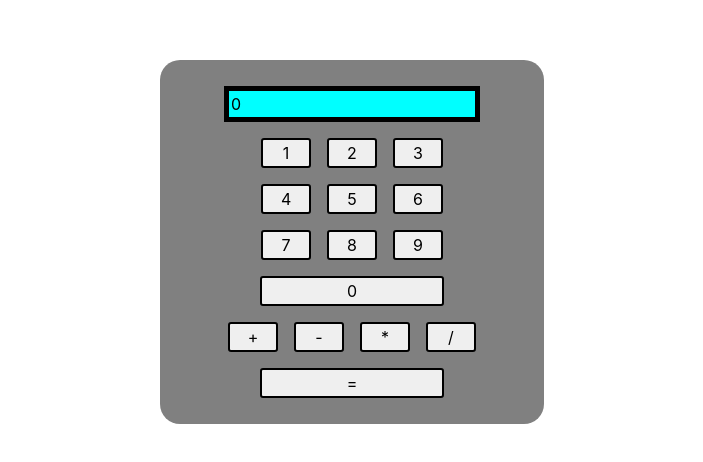
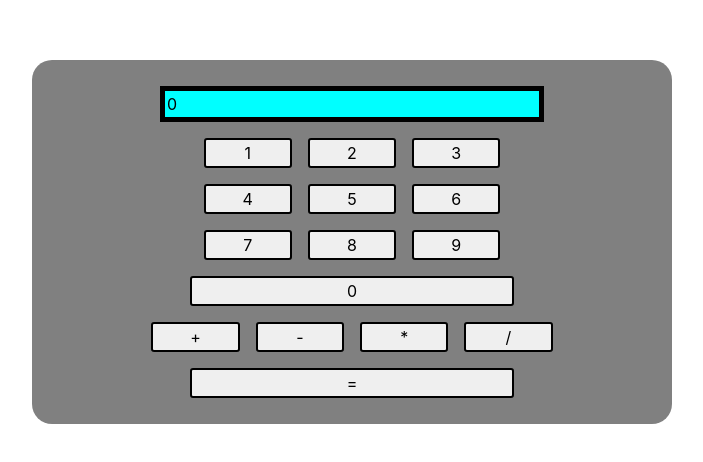
Before and after one commit to abishek239885/MiniCalculatorApp, a React (Create React App) app: page / in a window 1280 px wide. Shown: the part 158-620 px from the top of the page, without its empty margins (288-991 px from the left). Built offline with nearby package versions, Linux system fonts and the light colour scheme.

Commit message:
css files changes

```diff
--- a/src/App.css
+++ b/src/App.css
@@ -5,7 +5,7 @@
     justify-content : center;
     background-color : grey;
     border-radius : 20px;
-    width: 30vw;
+    width: 50vw;
     height: auto;
     padding : 2%;
     gap : 1em;
@@ -25,7 +25,7 @@
 input {
     background-color : aqua;
     border: 5px solid black;
-    width: 20vw;
+    width: 30vw;
 }
 
 button {
```
